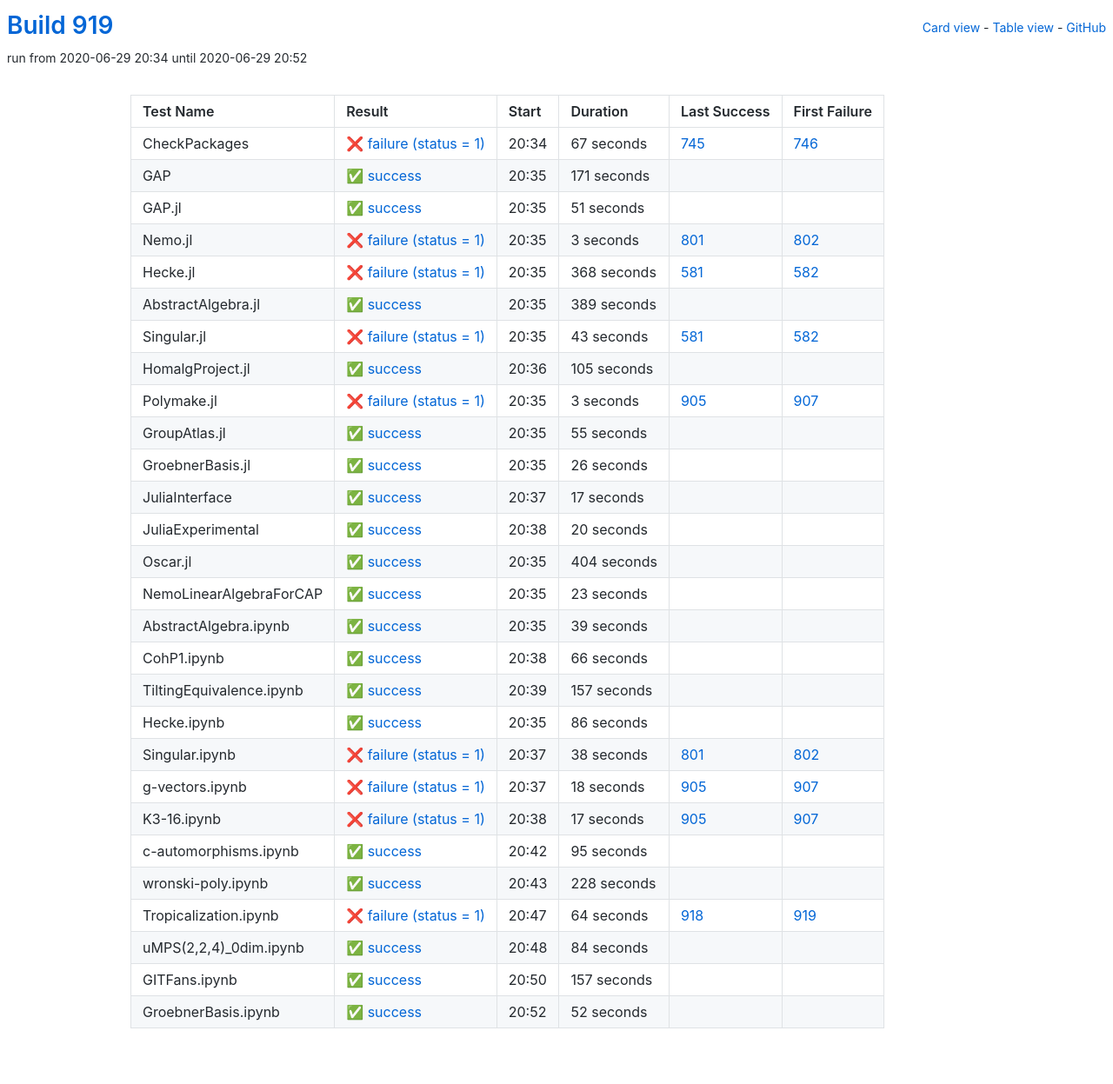
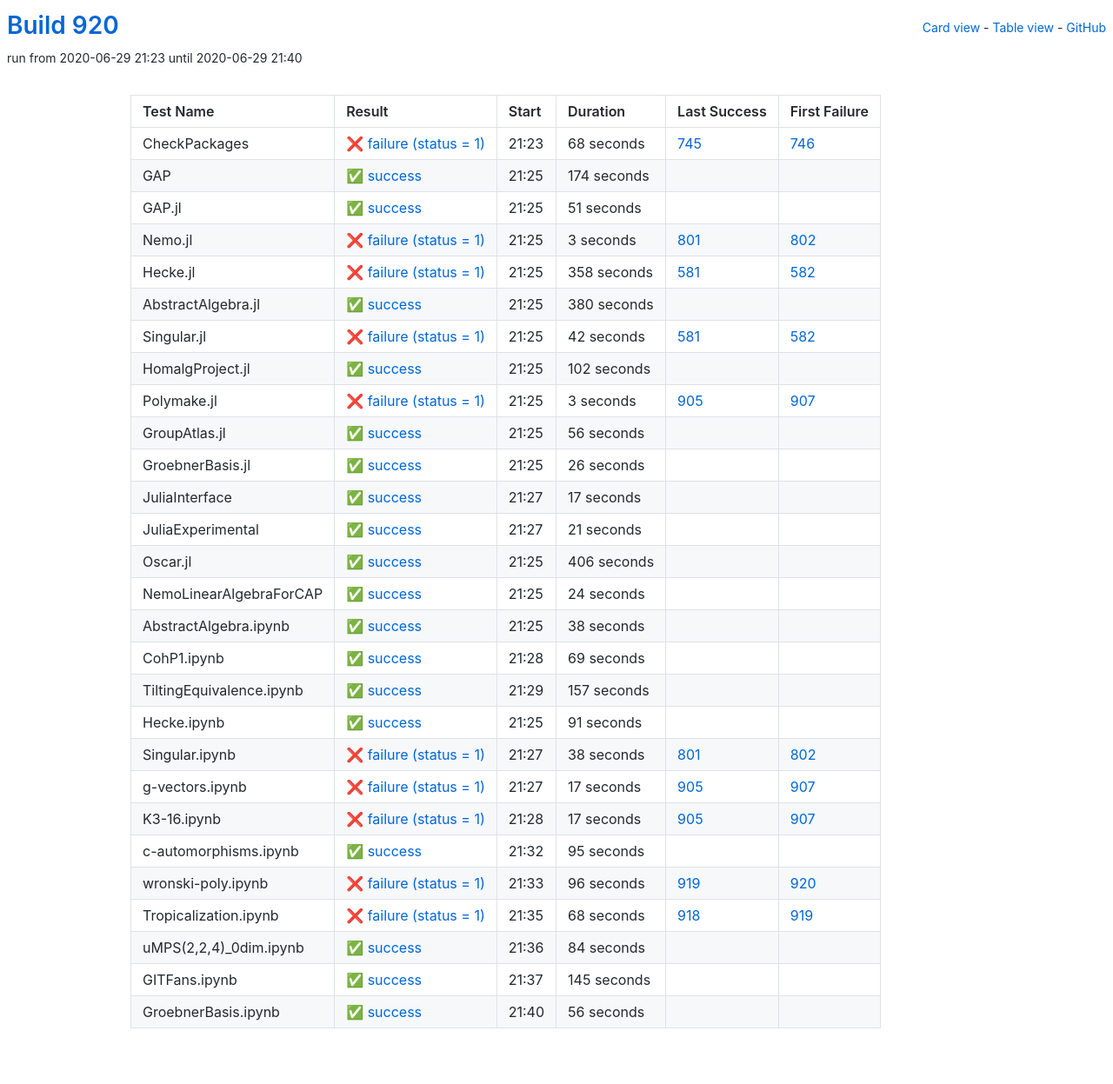
Before and after one commit to oscar-system/oscar-ci-status-1.4, a Jekyll site: the page built from table.html, in a window 1280 px wide. Shown: the whole page at 87% size. Built offline with Jekyll 4.4.1, drawn with Linux system fonts in a browser that asks for light colours.

Commit message:
Build #920

```diff
--- a/_data/ci.yml
+++ b/_data/ci.yml
@@ -1,6 +1,6 @@
 ---
-build: 919
-build_url: https://oscarci.mathematik.uni-kl.de/job/oscar-julia-1.4/919/
+build: 920
+build_url: https://oscarci.mathematik.uni-kl.de/job/oscar-julia-1.4/920/
 job: oscar-julia-1.4
 organization: oscar-system
 repo: oscar-ci-status-1.4
@@ -8,32 +8,32 @@ repourl: https://github.com/oscar-system/oscar-ci-status-1.4
 tests:
 - name: CheckPackages
   id: checkpackages
-  log: https://oscarci.mathematik.uni-kl.de/job/oscar-julia-1.4/919/artifact/logs/build-919/CheckPackages.log
-  start: 2020-06-29 20:34
+  log: https://oscarci.mathematik.uni-kl.de/job/oscar-julia-1.4/920/artifact/logs/build-920/CheckPackages.log
+  start: 2020-06-29 21:23
   success: false
   exitcode: 1
   status: failure
-  duration: 67
+  duration: 68
   last_success: 745
   last_success_url: https://oscarci.mathematik.uni-kl.de/job/oscar-julia-1.4/745/
   first_failure: 746
   first_failure_url: https://oscarci.mathematik.uni-kl.de/job/oscar-julia-1.4/746/
 - name: GAP
   id: gap
-  log: https://oscarci.mathematik.uni-kl.de/job/oscar-julia-1.4/919/artifact/logs/build-919/GAP.log
-  start: 2020-06-29 20:35
+  log: https://oscarci.mathematik.uni-kl.de/job/oscar-julia-1.4/920/artifact/logs/build-920/GAP.log
+  start: 2020-06-29 21:25
   success: true
   exitcode: 0
   status: success
-  duration: 171
+  duration: 174
   last_success: false
   last_success_url:
   first_failure: false
   first_failure_url:
 - name: GAP.jl
   id: gap-jl
-  log: https://oscarci.mathematik.uni-kl.de/job/oscar-julia-1.4/919/artifact/logs/build-919/GAP.jl.log
-  start: 2020-06-29 20:35
+  log: https://oscarci.mathematik.uni-kl.de/job/oscar-julia-1.4/920/artifact/logs/build-920/GAP.jl.log
+  start: 2020-06-29 21:25
   success: true
   exitcode: 0
   status: success
@@ -44,8 +44,8 @@ tests:
   first_failure_url:
 - name: Nemo.jl
   id: nemo-jl
-  log: https://oscarci.mathematik.uni-kl.de/job/oscar-julia-1.4/919/artifact/logs/build-919/Nemo.jl.log
-  start: 2020-06-29 20:35
+  log: https://oscarci.mathematik.uni-kl.de/job/oscar-julia-1.4/920/artifact/logs/build-920/Nemo.jl.log
+  start: 2020-06-29 21:25
   success: false
   exitcode: 1
   status: failure
@@ -56,56 +56,56 @@ tests:
   first_failure_url: https://oscarci.mathematik.uni-kl.de/job/oscar-julia-1.4/802/
 - name: Hecke.jl
   id: hecke-jl
-  log: https://oscarci.mathematik.uni-kl.de/job/oscar-julia-1.4/919/artifact/logs/build-919/Hecke.jl.log
-  start: 2020-06-29 20:35
+  log: https://oscarci.mathematik.uni-kl.de/job/oscar-julia-1.4/920/artifact/logs/build-920/Hecke.jl.log
+  start: 2020-06-29 21:25
   success: false
   exitcode: 1
   status: failure
-  duration: 368
+  duration: 358
   last_success: 581
   last_success_url: https://oscarci.mathematik.uni-kl.de/job/oscar-julia-1.4/581/
   first_failure: 582
   first_failure_url: https://oscarci.mathematik.uni-kl.de/job/oscar-julia-1.4/582/
 - name: AbstractAlgebra.jl
   id: abstractalgebra-jl
-  log: https://oscarci.mathematik.uni-kl.de/job/oscar-julia-1.4/919/artifact/logs/build-919/AbstractAlgebra.jl.log
-  start: 2020-06-29 20:35
+  log: https://oscarci.mathematik.uni-kl.de/job/oscar-julia-1.4/920/artifact/logs/build-920/AbstractAlgebra.jl.log
+  start: 2020-06-29 21:25
   success: true
   exitcode: 0
   status: success
-  duration: 389
+  duration: 380
   last_success: false
   last_success_url:
   first_failure: false
   first_failure_url:
 - name: Singular.jl
   id: singular-jl
-  log: https://oscarci.mathematik.uni-kl.de/job/oscar-julia-1.4/919/artifact/logs/build-919/Singular.jl.log
-  start: 2020-06-29 20:35
+  log: https://oscarci.mathematik.uni-kl.de/job/oscar-julia-1.4/920/artifact/logs/build-920/Singular.jl.log
+  start: 2020-06-29 21:25
   success: false
   exitcode: 1
   status: failure
-  duration: 43
+  duration: 42
   last_success: 581
   last_success_url: https://oscarci.mathematik.uni-kl.de/job/oscar-julia-1.4/581/
   first_failure: 582
   first_failure_url: https://oscarci.mathematik.uni-kl.de/job/oscar-julia-1.4/582/
 - name: HomalgProject.jl
   id: homalgproject-jl
-  log: https://oscarci.mathematik.uni-kl.de/job/oscar-julia-1.4/919/artifact/logs/build-919/HomalgProject.jl.log
-  start: 2020-06-29 20:36
+  log: https://oscarci.mathematik.uni-kl.de/job/oscar-julia-1.4/920/artifact/logs/build-920/HomalgProject.jl.log
+  start: 2020-06-29 21:25
   success: true
   exitcode: 0
   status: success
-  duration: 105
+  duration: 102
   last_success: false
   last_success_url:
   first_failure: false
   first_failure_url:
 - name: Polymake.jl
   id: polymake-jl
-  log: https://oscarci.mathematik.uni-kl.de/job/oscar-julia-1.4/919/artifact/logs/build-919/Polymake.jl.log
-  start: 2020-06-29 20:35
+  log: https://oscarci.mathematik.uni-kl.de/job/oscar-julia-1.4/920/artifact/logs/build-920/Polymake.jl.log
+  start: 2020-06-29 21:25
   success: false
   exitcode: 1
   status: failure
@@ -116,20 +116,20 @@ tests:
   first_failure_url: https://oscarci.mathematik.uni-kl.de/job/oscar-julia-1.4/907/
 - name: GroupAtlas.jl
   id: groupatlas-jl
-  log: https://oscarci.mathematik.uni-kl.de/job/oscar-julia-1.4/919/artifact/logs/build-919/GroupAtlas.jl.log
-  start: 2020-06-29 20:35
+  log: https://oscarci.mathematik.uni-kl.de/job/oscar-julia-1.4/920/artifact/logs/build-920/GroupAtlas.jl.log
+  start: 2020-06-29 21:25
   success: true
   exitcode: 0
   status: success
-  duration: 55
+  duration: 56
   last_success: false
   last_success_url:
   first_failure: false
   first_failure_url:
 - name: GroebnerBasis.jl
   id: groebnerbasis-jl
-  log: https://oscarci.mathematik.uni-kl.de/job/oscar-julia-1.4/919/artifact/logs/build-919/GroebnerBasis.jl.log
-  start: 2020-06-29 20:35
+  log: https://oscarci.mathematik.uni-kl.de/job/oscar-julia-1.4/920/artifact/logs/build-920/GroebnerBasis.jl.log
+  start: 2020-06-29 21:25
   success: true
   exitcode: 0
   status: success
@@ -140,8 +140,8 @@ tests:
   first_failure_url:
 - name: JuliaInterface
   id: juliainterface
-  log: https://oscarci.mathematik.uni-kl.de/job/oscar-julia-1.4/919/artifact/logs/build-919/JuliaInterface.log
-  start: 2020-06-29 20:37
+  log: https://oscarci.mathematik.uni-kl.de/job/oscar-julia-1.4/920/artifact/logs/build-920/JuliaInterface.log
+  start: 2020-06-29 21:27
   success: true
   exitcode: 0
   status: success
@@ -152,68 +152,68 @@ tests:
   first_failure_url:
 - name: JuliaExperimental
   id: juliaexperimental
-  log: https://oscarci.mathematik.uni-kl.de/job/oscar-julia-1.4/919/artifact/logs/build-919/JuliaExperimental.log
-  start: 2020-06-29 20:38
+  log: https://oscarci.mathematik.uni-kl.de/job/oscar-julia-1.4/920/artifact/logs/build-920/JuliaExperimental.log
+  start: 2020-06-29 21:27
   success: true
   exitcode: 0
   status: success
-  duration: 20
+  duration: 21
   last_success: false
   last_success_url:
   first_failure: false
   first_failure_url:
 - name: Oscar.jl
   id: oscar-jl
-  log: https://oscarci.mathematik.uni-kl.de/job/oscar-julia-1.4/919/artifact/logs/build-919/Oscar.jl.log
-  start: 2020-06-29 20:35
+  log: https://oscarci.mathematik.uni-kl.de/job/oscar-julia-1.4/920/artifact/logs/build-920/Oscar.jl.log
+  start: 2020-06-29 21:25
   success: true
   exitcode: 0
   status: success
-  duration: 404
+  duration: 406
   last_success: false
   last_success_url:
   first_failure: false
   first_failure_url:
 - name: NemoLinearAlgebraForCAP
   id: nemolinearalgebraforcap
-  log: https://oscarci.mathematik.uni-kl.de/job/oscar-julia-1.4/919/artifact/logs/build-919/NemoLinearAlgebraForCAP.log
-  start: 2020-06-29 20:35
+  log: https://oscarci.mathematik.uni-kl.de/job/oscar-julia-1.4/920/artifact/logs/build-920/NemoLinearAlgebraForCAP.log
+  start: 2020-06-29 21:25
   success: true
   exitcode: 0
   status: success
-  duration: 23
+  duration: 24
   last_success: false
   last_success_url:
   first_failure: false
   first_failure_url:
 - name: AbstractAlgebra.ipynb
   id: abstractalgebra-ipynb
-  log: https://oscarci.mathematik.uni-kl.de/job/oscar-julia-1.4/919/artifact/logs/build-919/AbstractAlgebra.ipynb.log
-  start: 2020-06-29 20:35
+  log: https://oscarci.mathematik.uni-kl.de/job/oscar-julia-1.4/920/artifact/logs/build-920/AbstractAlgebra.ipynb.log
+  start: 2020-06-29 21:25
   success: true
   exitcode: 0
   status: success
-  duration: 39
+  duration: 38
   last_success: false
   last_success_url:
   first_failure: false
   first_failure_url:
 - name: CohP1.ipynb
   id: cohp1-ipynb
-  log: https://oscarci.mathematik.uni-kl.de/job/oscar-julia-1.4/919/artifact/logs/build-919/CohP1.ipynb.log
-  start: 2020-06-29 20:38
+  log: https://oscarci.mathematik.uni-kl.de/job/oscar-julia-1.4/920/artifact/logs/build-920/CohP1.ipynb.log
+  start: 2020-06-29 21:28
   success: true
   exitcode: 0
   status: success
-  duration: 66
+  duration: 69
   last_success: false
   last_success_url:
   first_failure: false
   first_failure_url:
 - name: TiltingEquivalence.ipynb
   id: tiltingequivalence-ipynb
-  log: https://oscarci.mathematik.uni-kl.de/job/oscar-julia-1.4/919/artifact/logs/build-919/TiltingEquivalence.ipynb.log
-  start: 2020-06-29 20:39
+  log: https://oscarci.mathematik.uni-kl.de/job/oscar-julia-1.4/920/artifact/logs/build-920/TiltingEquivalence.ipynb.log
+  start: 2020-06-29 21:29
   success: true
   exitcode: 0
   status: success
@@ -224,20 +224,20 @@ tests:
   first_failure_url:
 - name: Hecke.ipynb
   id: hecke-ipynb
-  log: https://oscarci.mathematik.uni-kl.de/job/oscar-julia-1.4/919/artifact/logs/build-919/Hecke.ipynb.log
-  start: 2020-06-29 20:35
+  log: https://oscarci.mathematik.uni-kl.de/job/oscar-julia-1.4/920/artifact/logs/build-920/Hecke.ipynb.log
+  start: 2020-06-29 21:25
   success: true
   exitcode: 0
   status: success
-  duration: 86
+  duration: 91
   last_success: false
   last_success_url:
   first_failure: false
   first_failure_url:
 - name: Singular.ipynb
   id: singular-ipynb
-  log: https://oscarci.mathematik.uni-kl.de/job/oscar-julia-1.4/919/artifact/logs/build-919/Singular.ipynb.log
-  start: 2020-06-29 20:37
+  log: https://oscarci.mathematik.uni-kl.de/job/oscar-julia-1.4/920/artifact/logs/build-920/Singular.ipynb.log
+  start: 2020-06-29 21:27
   success: false
   exitcode: 1
   status: failure
@@ -248,20 +248,20 @@ tests:
   first_failure_url: https://oscarci.mathematik.uni-kl.de/job/oscar-julia-1.4/802/
 - name: g-vectors.ipynb
   id: g-vectors-ipynb
-  log: https://oscarci.mathematik.uni-kl.de/job/oscar-julia-1.4/919/artifact/logs/build-919/g-vectors.ipynb.log
-  start: 2020-06-29 20:37
+  log: https://oscarci.mathematik.uni-kl.de/job/oscar-julia-1.4/920/artifact/logs/build-920/g-vectors.ipynb.log
+  start: 2020-06-29 21:27
   success: false
   exitcode: 1
   status: failure
-  duration: 18
+  duration: 17
   last_success: 905
   last_success_url: https://oscarci.mathematik.uni-kl.de/job/oscar-julia-1.4/905/
   first_failure: 907
   first_failure_url: https://oscarci.mathematik.uni-kl.de/job/oscar-julia-1.4/907/
 - name: K3-16.ipynb
   id: k3-16-ipynb
-  log: https://oscarci.mathematik.uni-kl.de/job/oscar-julia-1.4/919/artifact/logs/build-919/K3-16.ipynb.log
-  start: 2020-06-29 20:38
+  log: https://oscarci.mathematik.uni-kl.de/job/oscar-julia-1.4/920/artifact/logs/build-920/K3-16.ipynb.log
+  start: 2020-06-29 21:28
   success: false
   exitcode: 1
   status: failure
@@ -272,8 +272,8 @@ tests:
   first_failure_url: https://oscarci.mathematik.uni-kl.de/job/oscar-julia-1.4/907/
 - name: c-automorphisms.ipynb
   id: c-automorphisms-ipynb
-  log: https://oscarci.mathematik.uni-kl.de/job/oscar-julia-1.4/919/artifact/logs/build-919/c-automorphisms.ipynb.log
-  start: 2020-06-29 20:42
+  log: https://oscarci.mathematik.uni-kl.de/job/oscar-julia-1.4/920/artifact/logs/build-920/c-automorphisms.ipynb.log
+  start: 2020-06-29 21:32
   success: true
   exitcode: 0
   status: success
@@ -284,32 +284,32 @@ tests:
   first_failure_url:
 - name: wronski-poly.ipynb
   id: wronski-poly-ipynb
-  log: https://oscarci.mathematik.uni-kl.de/job/oscar-julia-1.4/919/artifact/logs/build-919/wronski-poly.ipynb.log
-  start: 2020-06-29 20:43
-  success: true
-  exitcode: 0
-  status: success
-  duration: 228
-  last_success: false
-  last_success_url:
-  first_failure: false
-  first_failure_url:
-- name: Tropicalization.ipynb
-  id: tropicalization-ipynb
-  log: https://oscarci.mathematik.uni-kl.de/job/oscar-julia-1.4/919/artifact/logs/build-919/Tropicalization.ipynb.log
-  start: 2020-06-29 20:47
+  log: https://oscarci.mathematik.uni-kl.de/job/oscar-julia-1.4/920/artifact/logs/build-920/wronski-poly.ipynb.log
+  start: 2020-06-29 21:33
   success: false
   exitcode: 1
   status: failure
-  duration: 64
+  duration: 96
+  last_success: 919
+  last_success_url: https://oscarci.mathematik.uni-kl.de/job/oscar-julia-1.4/919/
+  first_failure: 920
+  first_failure_url: https://oscarci.mathematik.uni-kl.de/job/oscar-julia-1.4/920/
+- name: Tropicalization.ipynb
+  id: tropicalization-ipynb
+  log: https://oscarci.mathematik.uni-kl.de/job/oscar-julia-1.4/920/artifact/logs/build-920/Tropicalization.ipynb.log
+  start: 2020-06-29 21:35
+  success: false
+  exitcode: 1
+  status: failure
+  duration: 68
   last_success: 918
   last_success_url: https://oscarci.mathematik.uni-kl.de/job/oscar-julia-1.4/918/
   first_failure: 919
   first_failure_url: https://oscarci.mathematik.uni-kl.de/job/oscar-julia-1.4/919/
 - name: uMPS(2,2,4)_0dim.ipynb
   id: umps-2-2-4-0dim-ipynb
-  log: https://oscarci.mathematik.uni-kl.de/job/oscar-julia-1.4/919/artifact/logs/build-919/uMPS-2-2-4-_0dim.ipynb.log
-  start: 2020-06-29 20:48
+  log: https://oscarci.mathematik.uni-kl.de/job/oscar-julia-1.4/920/artifact/logs/build-920/uMPS-2-2-4-_0dim.ipynb.log
+  start: 2020-06-29 21:36
   success: true
   exitcode: 0
   status: success
@@ -320,24 +320,24 @@ tests:
   first_failure_url:
 - name: GITFans.ipynb
   id: gitfans-ipynb
-  log: https://oscarci.mathematik.uni-kl.de/job/oscar-julia-1.4/919/artifact/logs/build-919/GITFans.ipynb.log
-  start: 2020-06-29 20:50
+  log: https://oscarci.mathematik.uni-kl.de/job/oscar-julia-1.4/920/artifact/logs/build-920/GITFans.ipynb.log
+  start: 2020-06-29 21:37
   success: true
   exitcode: 0
   status: success
-  duration: 157
+  duration: 145
   last_success: false
   last_success_url:
   first_failure: false
   first_failure_url:
 - name: GroebnerBasis.ipynb
   id: groebnerbasis-ipynb
-  log: https://oscarci.mathematik.uni-kl.de/job/oscar-julia-1.4/919/artifact/logs/build-919/GroebnerBasis.ipynb.log
-  start: 2020-06-29 20:52
+  log: https://oscarci.mathematik.uni-kl.de/job/oscar-julia-1.4/920/artifact/logs/build-920/GroebnerBasis.ipynb.log
+  start: 2020-06-29 21:40
   success: true
   exitcode: 0
   status: success
-  duration: 52
+  duration: 56
   last_success: false
   last_success_url:
   first_failure: false
```
Also changed, not shown: README.md.
